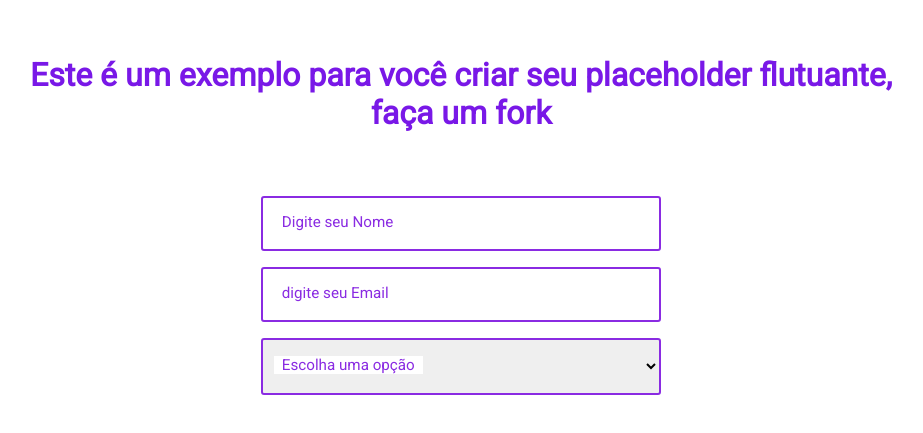
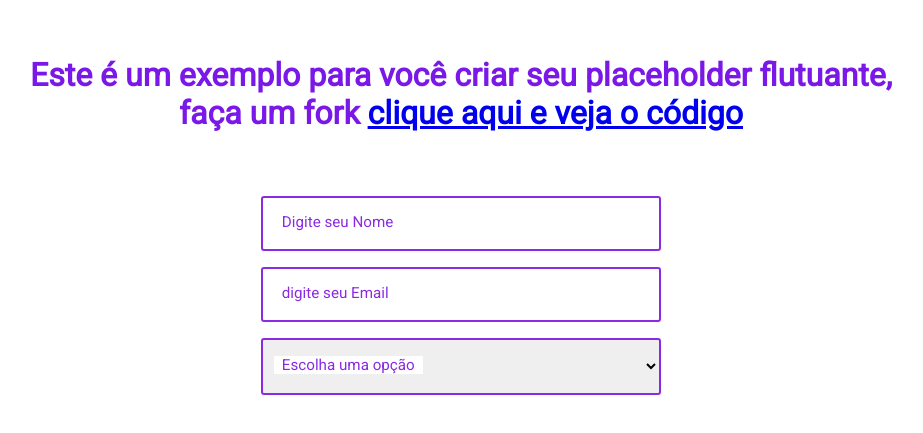
Before and after one commit to devbymarcos/placehoder-flutuante, a plain HTML site: page index.html in a window 1280 px wide. Shown: the part 167-600 px from the top of the page, without its empty margins (179-1102 px from the left). Drawn offline with Linux system fonts and the light colour scheme.

Commit message:
refactor: add link

```diff
--- a/index.html
+++ b/index.html
@@ -10,6 +10,9 @@
   <body>
     <h1>
       Este é um exemplo para você criar seu placeholder flutuante, faça um fork
+      <a href="https://github.com/devbymarcos/placehoder-flutuante">
+        clique aqui e veja o código</a
+      >
     </h1>
     <div class="container">
       <div class="input-control">
```
